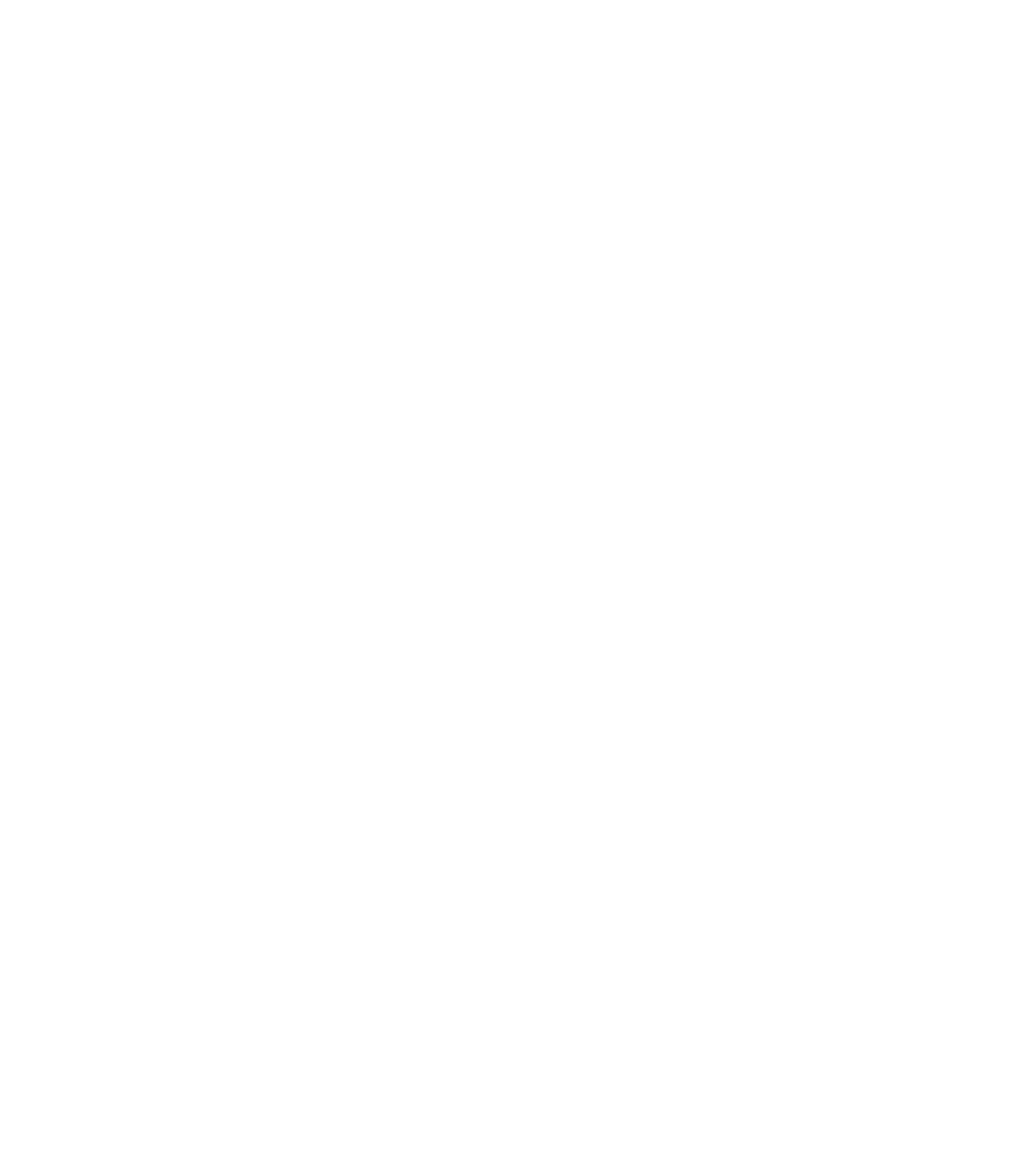
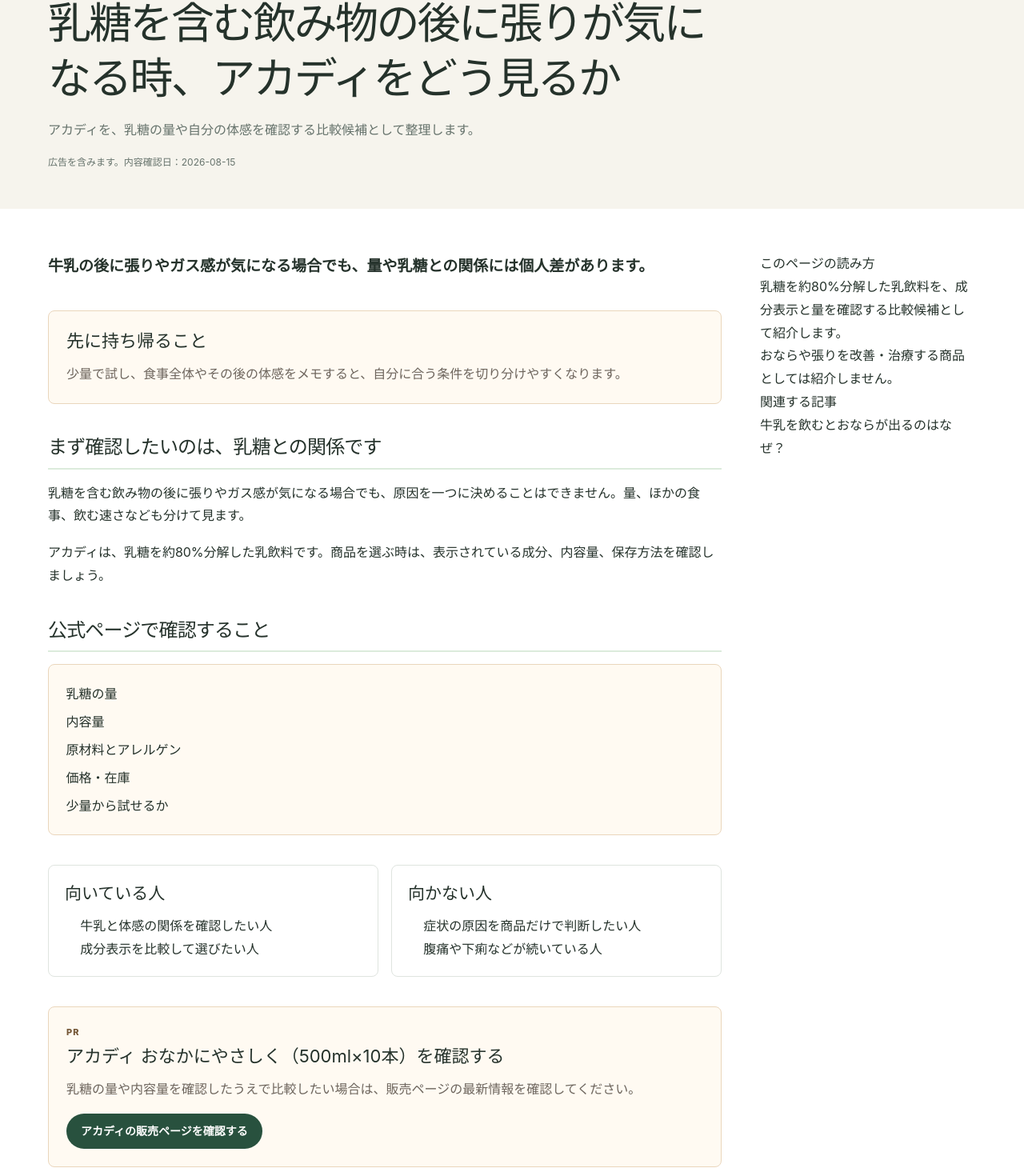
Before and after one commit to mutsumilabjp-eng/onara-lab, a Next.js app: page /affiliate/acadi-lactose-reduced-milk in a window 1280 px wide. Before the commit this address had no page. Shown: the part 200-1670 px from the top of the page at 80% size. Before the commit the page ends 800 px from the top, so only its background shows below. Built offline with nearby package versions, Linux system fonts and the light colour scheme.

Commit message:
Add affiliate placements for milk protein and gut articles

```diff
--- a/app/[category]/[slug]/page.tsx
+++ b/app/[category]/[slug]/page.tsx
@@ -16,8 +16,11 @@
 const affiliatePlacements: Record<string, string[]> = {
   "basic/what-is-fart": ["a8-mykinso", "a8-inulin"],
   "science/components": ["a8-mykinso", "a8-premedica"],
+  "science/gut-bacteria": ["a8-mykinso"],
   "smell/why-smells": ["a8-ladies-rose", "a8-inulin"],
-  "amount/how-many-per-day": ["a8-mykinso", "moshimo-lyft"],
+  "amount/how-many-per-day": ["a8-mykinso"],
+  "food/milk": ["a8-rakuten-acadi"],
+  "food/protein": ["moshimo-lyft", "a8-rakuten-nichiga-soy"],
 };
 
 function getArticleAffiliatePrograms(article: Article) {
--- a/app/affiliate-content.ts
+++ b/app/affiliate-content.ts
@@ -255,6 +255,70 @@
     ctaLead: "原材料と飲み方を確認したうえで候補に残るなら、公式ページでフレーバーや内容量を見てください。",
     ctaLabel: "LYFTプロテインを公式ページで見る",
   },
+  {
+    id: "a8-rakuten-acadi",
+    slug: "acadi-lactose-reduced-milk",
+    name: "アカディ おなかにやさしく（500ml×10本）",
+    category: "乳糖を約80%分解した乳飲料",
+    fit: "高",
+    link: "https://rpx.a8.net/svt/ejp?a8mat=4B1K5N+BGLIUY+2HOM+BWGDT&rakuten=y&a8ejpredirect=https%3A%2F%2Fhb.afl.rakuten.co.jp%2Fhgc%2Fg00s0vm4.2bo11702.g00s0vm4.2bo12faa%2Fa26041301587_4B1K5N_BGLIUY_2HOM_BWGDT%3Fpc%3Dhttps%253A%252F%252Fitem.rakuten.co.jp%252Fbeisia%252F4908011520943-10%252F%26m%3Dhttp%253A%252F%252Fm.rakuten.co.jp%252Fbeisia%252Fi%252F10174857%252F%26rafcid%3Dwsc_i_is_a9f492a7-8ef9-40e2-ab89-4bc43a1ee283",
+    officialUrl: "https://item.rakuten.co.jp/beisia/4908011520943-10/",
+    title: "乳糖を含む飲み物の後に張りが気になる時、アカディをどう見るか",
+    description: "アカディを、乳糖の量や自分の体感を確認する比較候補として整理します。",
+    lead: "牛乳の後に張りやガス感が気になる場合でも、量や乳糖との関係には個人差があります。",
+    safeCopy: "乳糖を約80%分解した乳飲料を、成分表示と量を確認する比較候補として紹介します。",
+    caution: "おならや張りを改善・治療する商品としては紹介しません。",
+    searchIntent: "牛乳の後のガス感が気になる時、乳糖を減らした飲料の選択肢を知りたい",
+    scene: "牛乳を飲んだ後の体感を、乳糖・量・飲むタイミングで分けて確認したい時。",
+    freeTakeaway: "少量で試し、食事全体やその後の体感をメモすると、自分に合う条件を切り分けやすくなります。",
+    sections: [
+      {
+        heading: "まず確認したいのは、乳糖との関係です",
+        paragraphs: [
+          "乳糖を含む飲み物の後に張りやガス感が気になる場合でも、原因を一つに決めることはできません。量、ほかの食事、飲む速さなども分けて見ます。",
+          "アカディは、乳糖を約80%分解した乳飲料です。商品を選ぶ時は、表示されている成分、内容量、保存方法を確認しましょう。",
+        ],
+      },
+    ],
+    checkItems: ["乳糖の量", "内容量", "原材料とアレルゲン", "価格・在庫", "少量から試せるか"],
+    suitedFor: ["牛乳と体感の関係を確認したい人", "成分表示を比較して選びたい人"],
+    notSuitedFor: ["症状の原因を商品だけで判断したい人", "腹痛や下痢などが続いている人"],
+    relatedArticlePaths: [{ label: "牛乳を飲むとおならが出るのはなぜ？", href: "/food/milk" }],
+    ctaLead: "乳糖の量や内容量を確認したうえで比較したい場合は、販売ページの最新情報を確認してください。",
+    ctaLabel: "アカディの販売ページを確認する",
+  },
+  {
+    id: "a8-rakuten-nichiga-soy",
+    slug: "nichiga-soy-protein",
+    name: "NICHIGA 大豆プロテイン instant（国内製造・1kg）",
+    category: "大豆100%・甘味料無添加のソイプロテイン",
+    fit: "高",
+    link: "https://rpx.a8.net/svt/ejp?a8mat=4B1K5N+BGLIUY+2HOM+BWGDT&rakuten=y&a8ejpredirect=https%3A%2F%2Fhb.afl.rakuten.co.jp%2Fhgc%2Fg00qwoj4.2bo11907.g00qwoj4.2bo127cf%2Fa26041301587_4B1K5N_BGLIUY_2HOM_BWGDT%3Fpc%3Dhttps%253A%252F%252Fitem.rakuten.co.jp%252Fauc-garlic%252Fdaizupuroins-1000%252F%26m%3Dhttp%253A%252F%252Fm.rakuten.co.jp%252Fauc-garlic%252Fi%252F10000664%252F%26rafcid%3Dwsc_i_is_a9f492a7-8ef9-40e2-ab89-4bc43a1ee283",
+    officialUrl: "https://item.rakuten.co.jp/auc-garlic/daizupuroins-1000/",
+    title: "プロテインの原材料を比較したい時、大豆プロテインをどう見るか",
+    description: "NICHIGAの大豆プロテインを、乳成分や甘味料などの原材料を比較する選択肢として整理します。",
+    lead: "プロテイン後の体感が気になる時は、商品名より原材料と一回量を先に確認します。",
+    safeCopy: "大豆100%・甘味料無添加と案内されるソイプロテインを、原材料表示を比較する候補として紹介します。",
+    caution: "乳由来のプロテインやガス感を解決する商品としては紹介しません。",
+    searchIntent: "プロテインの乳成分や甘味料が気になる時に、原材料を比較したい",
+    scene: "プロテインを飲んだ後の張りやガス感について、乳成分・甘味料・一回量を切り分けたい時。",
+    freeTakeaway: "商品を変える前に、半量から試す、飲むタイミングを変えるなど、条件を一つずつ分けて確認します。",
+    sections: [
+      {
+        heading: "原材料と一回量を一緒に確認する",
+        paragraphs: [
+          "プロテインで体感が変わる時は、タンパク質の種類だけでなく、乳成分、甘味料、食物繊維、一回量などを確認します。",
+          "大豆100%・甘味料無添加と案内される商品は、原材料を比較する候補の一つです。自分に合うかどうかは、少量から体感を見ながら判断します。",
+        ],
+      },
+    ],
+    checkItems: ["原材料", "乳成分の有無", "甘味料の有無", "一回量", "大豆アレルギーの有無"],
+    suitedFor: ["原材料表示を比較して選びたい人", "乳由来以外のプロテインを確認したい人"],
+    notSuitedFor: ["体調不良を商品だけで解決したい人", "大豆にアレルギーがある人"],
+    relatedArticlePaths: [{ label: "プロテインとおならの関係", href: "/food/protein" }],
+    ctaLead: "原材料、摂取目安、アレルゲン、価格・在庫を確認したうえで候補に残る場合は、販売ページを確認してください。",
+    ctaLabel: "NICHIGA大豆プロテインを確認する",
+  },
 ];
 
 export function getAffiliateProgram(slug: string) {
```
